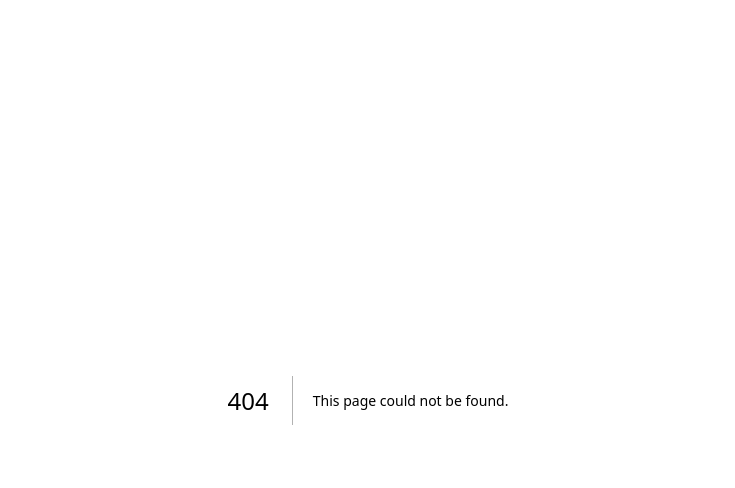
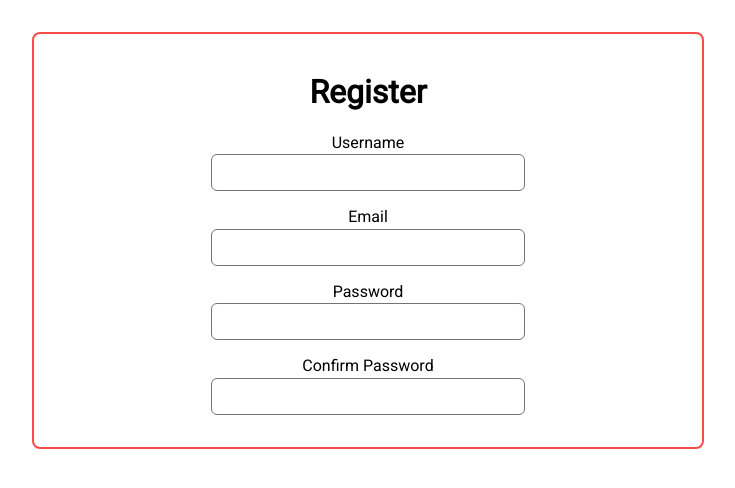
Before and after one commit to minotaa/ultrahardcore.org, a Next.js app in the folder frontend/: page /register in a window 1280 px wide. Before the commit this address had no page. Shown: the top 488 px of the page, without its empty margins (272-1007 px from the left). Built offline with nearby package versions, Linux system fonts and the light colour scheme.

Commit message:
Frontend experimentation

```diff
--- a/frontend/src/pages/index.tsx
+++ b/frontend/src/pages/index.tsx
@@ -5,8 +5,10 @@ import ServerSelector from '../components/ServerSelector'
 export default function() {
   return (
     <>
-      <Button href="https://example.com" text="hello world!"/>
-      <ServerSelector text="applejuice.bar"/>
+      <div className="container">
+        <Button href="https://example.com" text="hello world!"/>
+        <ServerSelector text="applejuice.bar"/>
+      </div>
     </>
   )
 }
--- /dev/null
+++ b/frontend/src/pages/register.tsx
@@ -0,0 +1,29 @@
+import { useCookie } from 'next-cookie'
+import Button from '../components/Button'
+import ServerSelector from '../components/ServerSelector'
+
+export default function() {
+  return (
+    <>
+      <div className="box">
+        <h1>Register</h1>
+        <div>
+          <label htmlFor="username">Username</label>
+          <input id="username" type="text" placeholder=""/>
+        </div>
+        <div>
+          <label htmlFor="email">Email</label>
+          <input id="email" type="email" placeholder=""/>
+        </div>
+        <div>
+          <label htmlFor="password">Password</label>
+          <input id="password" type="password" placeholder=""/>
+        </div>
+        <div>
+          <label htmlFor="confirmPassword">Confirm Password</label>
+          <input id="confirmPassword" type="password" placeholder=""/>
+        </div>
+      </div>
+    </>
+  )
+}
--- a/frontend/src/styles/global.css
+++ b/frontend/src/styles/global.css
@@ -1,3 +1,8 @@
+@import url('https://fonts.googleapis.com/css2?family=Roboto&display=swap');
+
+* {
+  font-family: 'Roboto', sans-serif;
+}
 
 .button {
   background-color: #fa4b4b;
@@ -11,12 +16,37 @@
 }
 
 .button:focus {
-  outline: #3f69f2 solid 2px;
+  background-color: #ff2b2b;
+  transition: background-color 0.5s
 }
 
 .button:hover {
   background-color: #ff2b2b;
   transition: background-color 0.5s
+}
+
+input[type=text],
+input[type=password],
+input[type=email]
+{
+  padding-top: 10px;
+  padding-left: 10px;
+  padding-bottom: 10px;
+  border: none;
+  border-radius: 6px;
+  border-width: 1.5px;
+  width: 300px;
+  border-style: solid;
+  border-color: #737373;
+  margin-top: 2px;
+}
+
+input[type=text]
+input[type=password]
+input[type=email]
+:focus {
+  outline: none;
+  outline: #d1d1d1 solid 2px;
 }
 
 @font-face {
@@ -38,10 +68,32 @@
   padding-right: 20px;
   background-repeat: repeat;
   font-family: Minecraft;
-  text-align: center;
   color: white;
   height: 150px;
   width: 400px
+}
+
+input[type='submit'],
+label {
+  margin-top: 1rem;
+}
+
+label {
+  display: block;
+  margin-bottom: 0.5px;
+}
+
+.box {
+  justify-content: center;
+  text-align: center;
+  width: 50%;
+  height: 50%;
+  margin: auto;
+  padding: 18px;
+  border-radius: 8px;
+  border: 2.5px solid #fa4b4b;
+  padding-bottom: 2rem;
+  margin-top: 2rem;
 }
 
 .server-selector-field {
@@ -53,12 +105,14 @@
   color: white;
   font-family: Minecraft;
   text-shadow: 1px 1px 0px #141414;
-  border: 3px solid #4f4f4f;
+  border: none;
+  border: 2.5px solid #4f4f4f;
 }
 
 .server-selector-label {
   margin-bottom: 2px;
   font-family: Minecraft;
+  padding-left: 8px;
   text-shadow: 1px 1px 0px #141414;
   color: #4f4f4f;
   padding-right: 140px;
```
